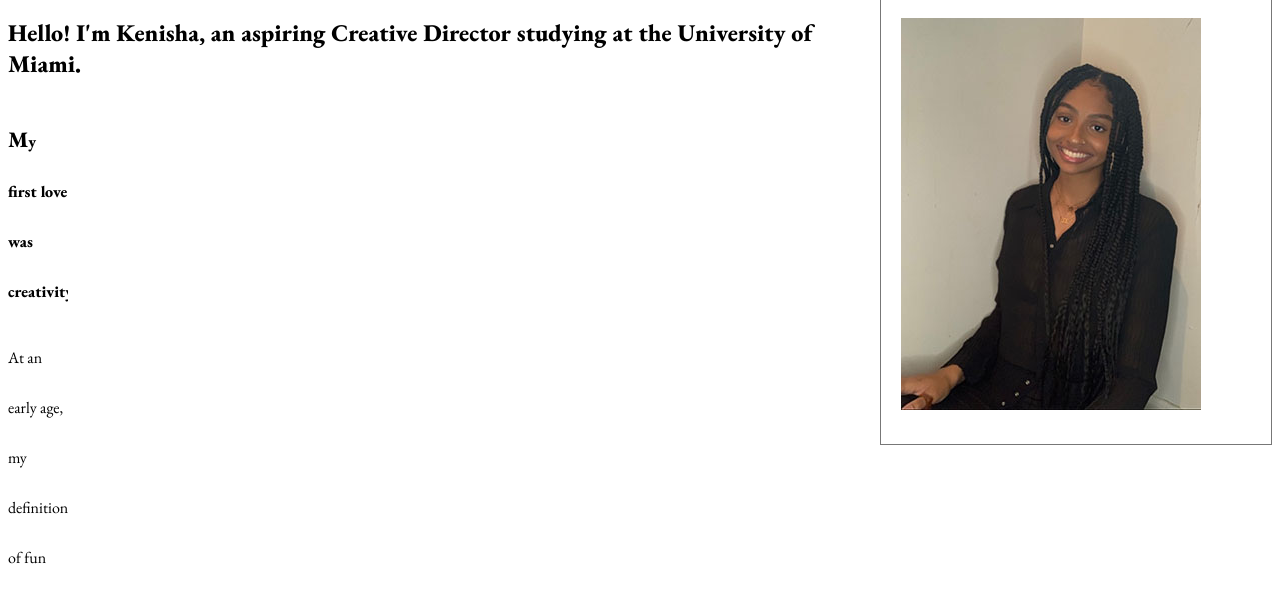
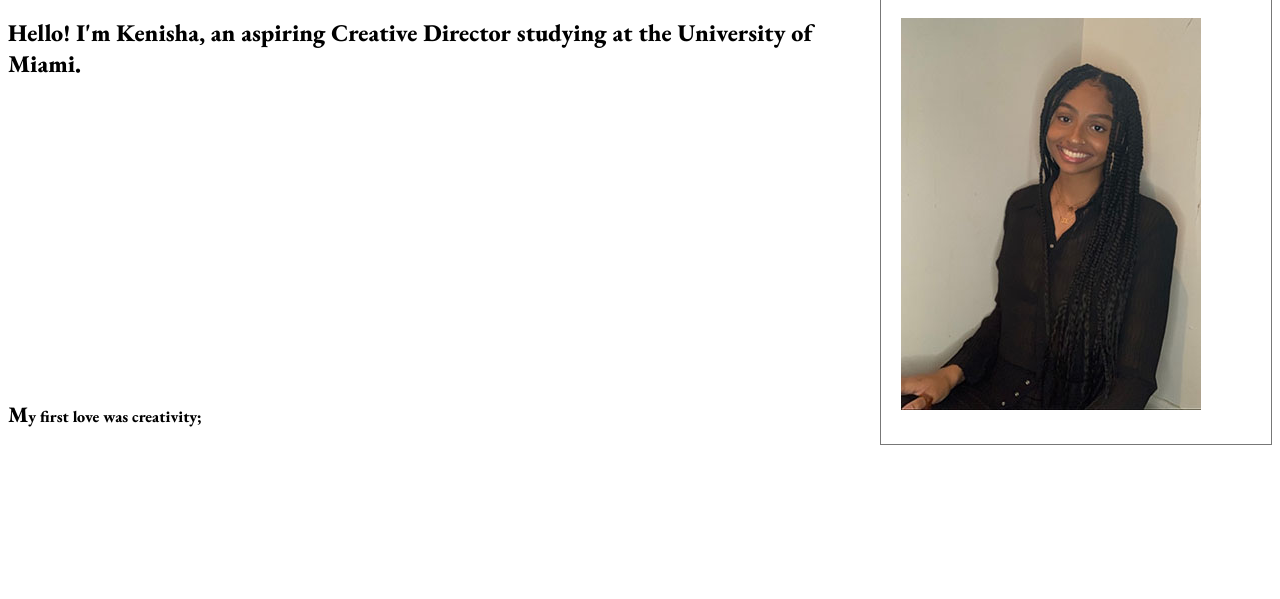
Before and after one commit to kxhendricks/.github.io, a plain HTML site: page portfolio-folder/about.html in a window 1280 px wide. Shown: the part 199-798 px from the top of the page. Drawn offline with nearby package versions, Linux system fonts and the light colour scheme; a web font is replaced by a local one.

Commit message:
Update style.css

```diff
--- a/portfolio-folder/css/style.css
+++ b/portfolio-folder/css/style.css
@@ -181,8 +181,8 @@ h3 {
 }
 
 article {
-    line-height: 50px;
-    max-width: 60px;
+    line-height: 600px;
+    max-width: 960px;
     overflow: hidden;
 }
 
```
